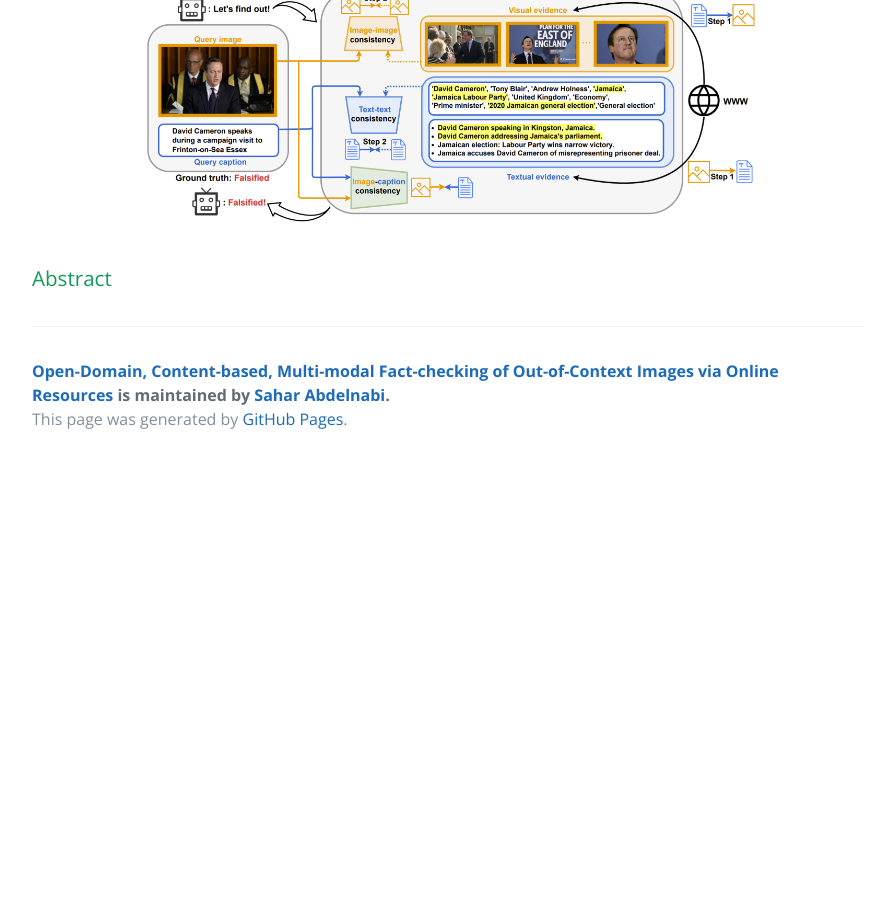
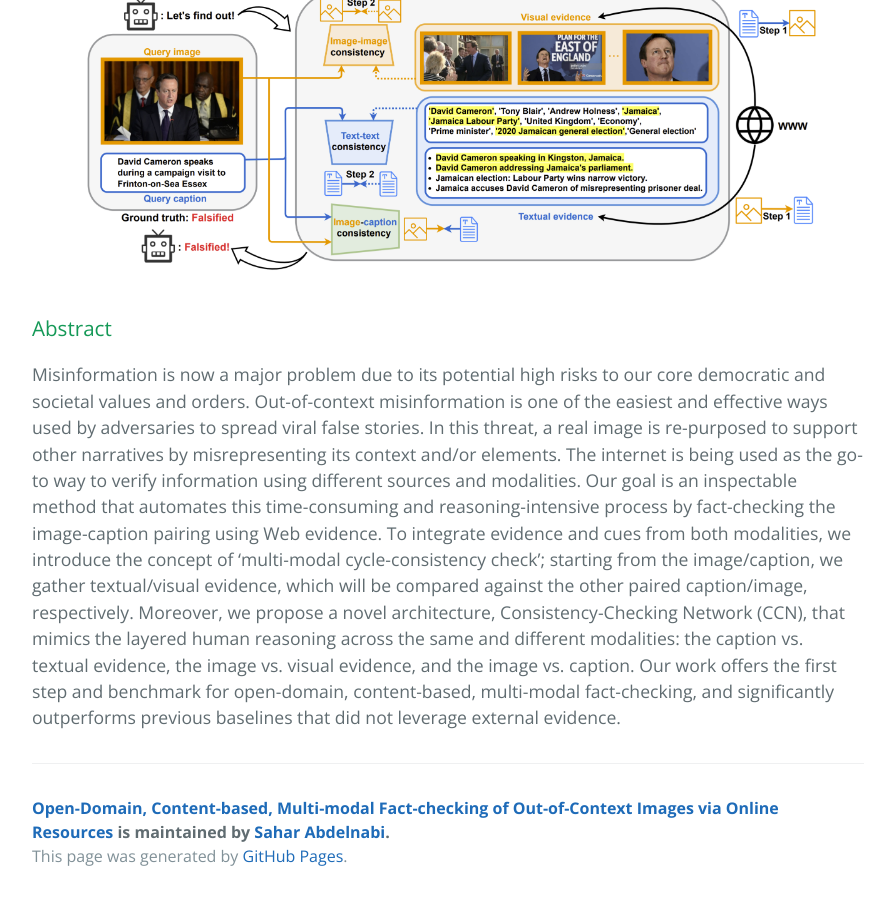
Before and after one commit to S-Abdelnabi/OoC-multi-modal-fc, a Jekyll site: the page built from index.md, in a window 1280 px wide and 900 px high, scrolled down 583 px. Shown: the whole window, without its empty margins (192-1086 px from the left). Built offline with Jekyll 4.4.1, drawn with Linux system fonts in a browser that asks for light colours; our own code applies the rules of GitHub Pages for plain Markdown files; before the commit the page ends 1046 px from its top, so only the background shows below that.

Commit message:
Update index.md

```diff
--- a/index.md
+++ b/index.md
@@ -1,5 +1,6 @@
 {:refdef: style="text-align: center;"}
-![teaser](teaser.PNG){:width="75%"}
+![teaser](teaser.PNG){:width="90%"}
 {: refdef}
 
 ### Abstract
+Misinformation is now a major problem due to its potential high risks to our core democratic and societal values and orders. Out-of-context misinformation is one of the easiest and effective ways used by adversaries to spread viral false stories. In this threat, a real image is re-purposed to support other narratives by misrepresenting its context and/or elements. The internet is being used as the go-to way to verify information using different sources and modalities. Our goal is an inspectable method that automates this time-consuming and reasoning-intensive process by fact-checking the image-caption pairing using Web evidence. To integrate evidence and cues from both modalities, we introduce the concept of 'multi-modal cycle-consistency check'; starting from the image/caption, we gather textual/visual evidence, which will be compared against the other paired caption/image, respectively. Moreover, we propose a novel architecture, Consistency-Checking Network (CCN), that mimics the layered human reasoning across the same and different modalities: the caption vs. textual evidence, the image vs. visual evidence, and the image vs. caption. Our work offers the first step and benchmark for open-domain, content-based, multi-modal fact-checking, and significantly outperforms previous baselines that did not leverage external evidence.
```
